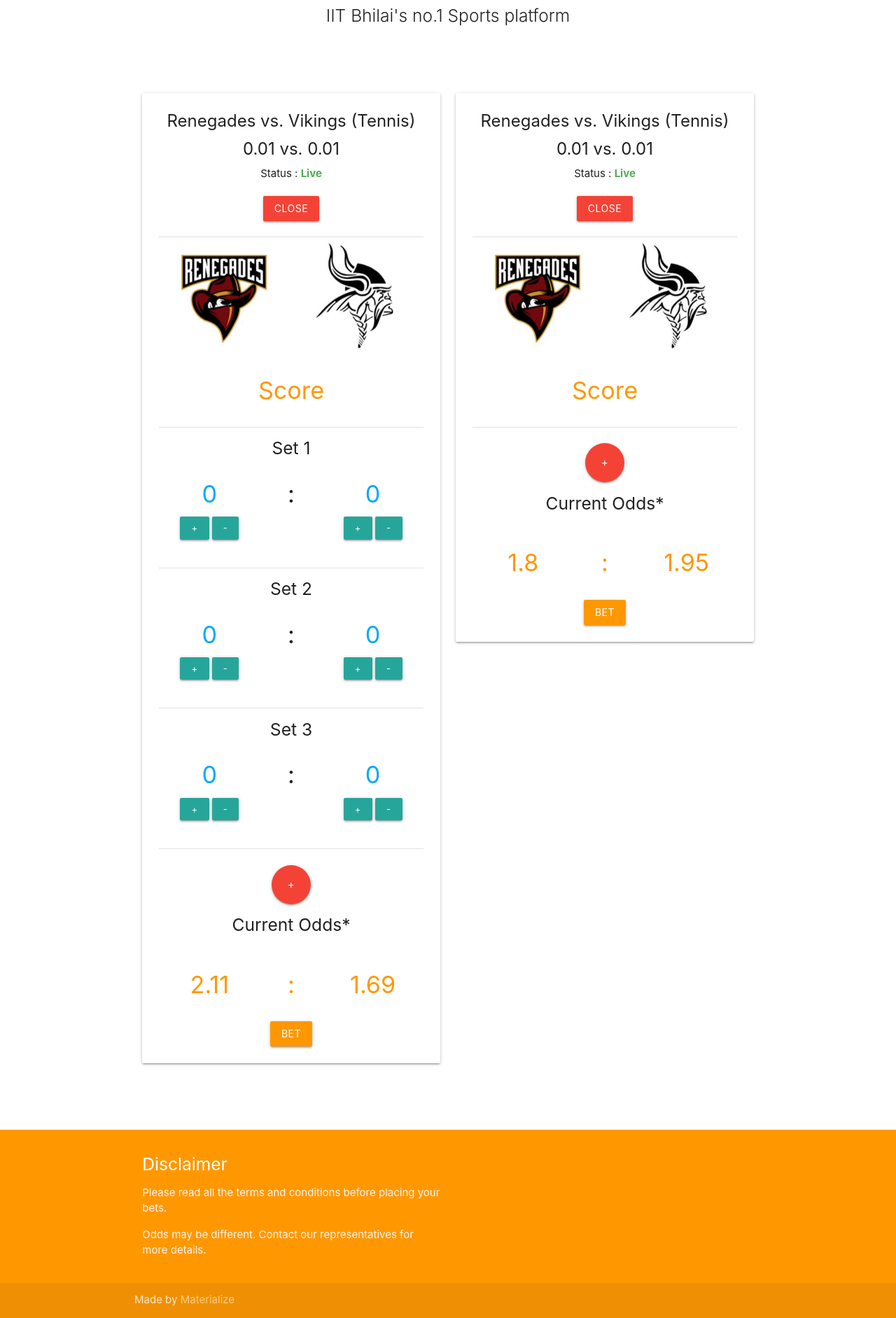
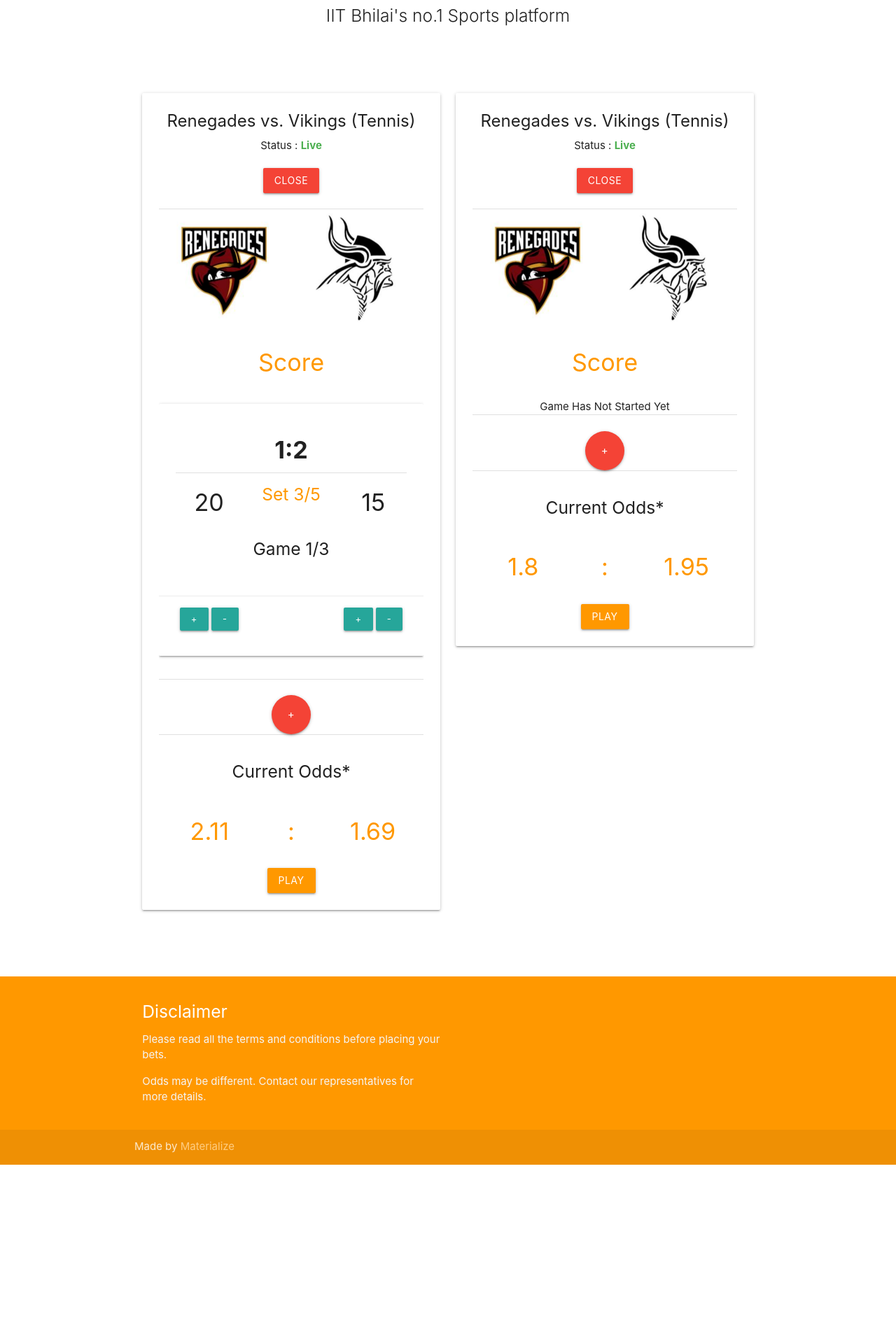
Before and after one commit to ayush1120/BetInf, a Django app: page / in a window 1280 px wide. Shown: the part 211-2094 px from the top of the page at 70% size. After the commit the page ends 1875 px from the top, so only its background shows below. Run offline with Django 3.2, Linux system fonts and the light colour scheme; a user stored in the database is signed in; data comes from the database, SQL or seed files in the repository; both versions use the stored data as it was after the commit; some libraries are stand-ins or nearby versions.

Commit message:
Addded carousel for games

```diff
--- a/stoned/backup/match1__RG__DF/bets.csv
+++ b/stoned/backup/match1__RG__DF/bets.csv
@@ -2,3 +2,5 @@ datetime,roll_no,match_pk,match_id,team,amount,payout
 23:57:53.653876,11740240,1,1__RG__DF,Renegades,560,5107.2
 00:02:01.980891,119121211213,1,1__RG__DF,Renegades,500,2410.0
 11:58:29.905315,11740510,1,1__RG__DF,Defenders,200,378.0
+05:11:57.856637,6900000096,1,1__RG__DF,Renegades,625,1175.0
+05:11:57.881824,6900000096,1,1__RG__DF,Defenders,100,5500188.0
--- a/stoned/boobi/models.py
+++ b/stoned/boobi/models.py
@@ -100,6 +100,7 @@ class Set(models.Model):
     team1_overs = models.IntegerField(default=0)
     team2_overs = models.IntegerField(default=0)
     name = models.CharField(max_length=25, blank=True)
+    set_num=models.IntegerField(blank=True, editable=False)
 
     def declare_winner(self):
         if self.team1_score>self.team2_score:
@@ -114,6 +115,7 @@ class Set(models.Model):
 
     def save(self, *args, **kwargs):
         prev_sets = list(Set.objects.filter(match=Match.objects.get(match_pk=self.match.match_pk)))
+        self.set_num =  len(prev_sets)+1
         if 'Set' not in self.name:
             self.name = 'Set '+str(len(prev_sets)+1)
         super().save(*args, **kwargs)
--- a/stoned/templates/game_card.html
+++ b/stoned/templates/game_card.html
@@ -1,3 +1,34 @@
+{% load static %}
+{% load addstr %}
+{% load matchsets %}
+
+
+{% if user_group.scout %}
+<form id="{{ set.set_pk|addstr:"inc_team1_score" }}" action="{% url 'updateMatch' %}" enctype="multipart/form-data"
+  method='POST'>
+  <input type="hidden" name="set_pk" value="{{set.set_pk}}">
+  <input type="hidden" name="team_num" value="1">
+  <input type="hidden" name="inc" value="1">
+</form>
+<form id="{{ set.set_pk|addstr:"dec_team1_score" }}" action="{% url 'updateMatch' %}" enctype="multipart/form-data"
+  method='POST'>
+  <input type="hidden" name="set_pk" value="{{set.set_pk}}">
+  <input type="hidden" name="team_num" value="1">
+  <input type="hidden" name="inc" value="0">
+</form>
+<form id="{{ set.set_pk|addstr:"inc_team2_score" }}" action="{% url 'updateMatch' %}" enctype="multipart/form-data"
+  method='POST'>
+  <input type="hidden" name="set_pk" value="{{set.set_pk}}">
+  <input type="hidden" name="team_num" value="2">
+  <input type="hidden" name="inc" value="1">
+</form>
+<form id="{{ set.set_pk|addstr:"dec_team2_score" }}" action="{% url 'updateMatch' %}" enctype="multipart/form-data"
+  method='POST'>
+  <input type="hidden" name="set_pk" value="{{set.set_pk}}">
+  <input type="hidden" name="team_num" value="2">
+  <input type="hidden" name="inc" value="0">
+</form>
+{% endif %}
 <div class="card">
     <div class="card-content">
         <h4 class=""><b>1:2</b></h4>
@@ -15,20 +46,26 @@
         </div>
 
         <div class="row">
-            <h5>Game 1/3</h5>
+            <h5>Game {{set.set_num}}/3</h5>
         </div>
     </div>
     <div class="card-action">
         <div class="row flex">
             <div class="col s4">
-                <button type="submit" form="" class="waves-effect waves-light btn green">+</button>
-                <button type="submit" form="" class="waves-effect waves-light btn red">-</button>
+            {% if user_group.scout %}
+            <button type='submit' form="{{ set.set_pk|addstr:"inc_team1_score" }}"
+              class="waves-effect waves-light btn-small">+</button>
+            <button type='submit' form="{{ set.set_pk|addstr:"dec_team1_score" }}"
+              class="waves-effect waves-light btn-small">-</button>
+            {% endif %}
             </div>
             <div class="col s4"></div>
-            <div class="col s4">
-                <button type="submit" form="" class="waves-effect waves-light btn green">+</button>
-                <button type="submit" form="" class="waves-effect waves-light btn red">-</button>
-            </div>
+            {% if user_group.scout %}
+            <button type='submit' form="{{ set.set_pk|addstr:"inc_team2_score" }}"
+              class="waves-effect waves-light btn-small">+</button>
+            <button type='submit' form="{{ set.set_pk|addstr:"dec_team2_score" }}"
+              class="waves-effect waves-light btn-small">-</button>
+            {% endif %}
         </div>
     </div>
 </div>
--- a/stoned/templates/index.html
+++ b/stoned/templates/index.html
@@ -16,6 +16,20 @@
 </head>
 
 <body>
+
+  <script>
+    document.addEventListener('DOMContentLoaded', function() {
+      M.AutoInit();
+      var elems = document.querySelectorAll('.carousel');
+      var instances = M.Carousel.init(elems, options);
+    });
+
+
+  </script>
+
+
+
+
   {% include 'navbar.html' %}
   <div class="section no-pad-bot" id="index-banner">
     <div class="container center">
@@ -32,7 +46,12 @@
   <div class="container">
     <div class="section">
       <div class="row">
-        {% include 'match_card.html' %}
+        {% for match in matches %}
+
+        <div class="col m6 s12">
+          {% include 'match_card.html' %}
+        </div>
+        {% endfor %}
       </div>
     </div>
   </div>
--- a/stoned/templates/match_card.html
+++ b/stoned/templates/match_card.html
@@ -2,56 +2,24 @@
 {% load addstr %}
 {% load matchsets %}
 
-{% for match in matches %}
+
 
 {% if user_group.scout %}
 <form id="{{ match.match_pk|addstr:'add_set' }}" action="{% url 'addset' %}" enctype="multipart/form-data"
   method="POST">
-    {% csrf_token %}
   <input type="hidden" name='match_pk' , value="{{match.match_pk}}">
 </form>
-{% for set in sets|matchsets:match.match_pk %}
-<form id="{{ set.set_pk|addstr:"inc_team1_score" }}" action="{% url 'updateMatch' %}" enctype="multipart/form-data"
-    method='POST'>
-    {% csrf_token %}
-    <input type="hidden" name="set_pk" value="{{set.set_pk}}">
-    <input type="hidden" name="team_num" value="1">
-    <input type="hidden" name="inc" value="1">
-</form>
-<form id="{{ set.set_pk|addstr:"dec_team1_score" }}" action="{% url 'updateMatch' %}" enctype="multipart/form-data"
-    method='POST'>
-    {% csrf_token %}
-    <input type="hidden" name="set_pk" value="{{set.set_pk}}">
-    <input type="hidden" name="team_num" value="1">
-    <input type="hidden" name="inc" value="0">
-</form>
-<form id="{{ set.set_pk|addstr:"inc_team2_score" }}" action="{% url 'updateMatch' %}" enctype="multipart/form-data"
-    method='POST'>
-    {% csrf_token %}
-    <input type="hidden" name="set_pk" value="{{set.set_pk}}">
-    <input type="hidden" name="team_num" value="2">
-    <input type="hidden" name="inc" value="1">
-</form>
-<form id="{{ set.set_pk|addstr:"dec_team2_score" }}" action="{% url 'updateMatch' %}" enctype="multipart/form-data"
-    method='POST'>
-    {% csrf_token %}
-    <input type="hidden" name="set_pk" value="{{set.set_pk}}">
-    <input type="hidden" name="team_num" value="2">
-    <input type="hidden" name="inc" value="0">
-</form>
-{% endfor %}
 {% endif %}
 {% if user_group.bookie %}
-<form id="{{ match.match_pk|addstr:"make_bet" }}" action="{% url 'bet' %}" enctype="multipart/form-data" method='POST'>
-    {% csrf_token %}
+<form id="{{ match.match_pk|addstr:'make_bet' }}" action="{% url 'bet' %}" enctype="multipart/form-data" method='POST'>
   <input type="hidden" name="match_pk" value="{{match.match_pk}}">
 </form>
 {% endif %}
-<div class="col m6 s12">
+
+
 <div class="card darken-1 center-align">
   <div class="card-content">
     <span class="card-title"><b>{{match.team1.name}} vs. {{match.team2.name}} ({{match.sport}})</b></span>
-            <span class="card-title"><b>{{match.profit.0}} vs. {{match.profit.1}}</b></span>
     <div class="row">
       Status : <b class="green-text">Live</b>
     </div>
@@ -75,44 +43,29 @@
       <h4 class="orange-text">Score</h4>
     </div>
 
+    {% if sets|matchsets:match.match_pk %}
+    <div id="{{ match.match_pk|addstr:'carousel' }}" class="carousel carousel-slider center">
+      <!-- <div class="carousel-fixed-item center">
+        <a class="btn waves-effect white grey-text darken-text-2">button</a>
+      </div> -->
       {% for set in sets|matchsets:match.match_pk %}
-            <div class="divider"></div>
-            <h5>{{set}}</h5>
-            <div class="row">
-                <div class="col s5">
-                    <div class="row">
-                        <h4 class="light-blue-text">{{set.team1_score}}</h4>
-                        {% if user_group.scout %}
-                        <button type='submit' form="{{ set.set_pk|addstr:"inc_team1_score" }}"
-                            class="waves-effect waves-light btn-small">+</button>
-                        <button type='submit' form="{{ set.set_pk|addstr:"dec_team1_score" }}"
-                            class="waves-effect waves-light btn-small">-</button>
-                        {% endif %}
-
-                    </div>
-                </div>
-                <div class="col s2">
-                    <h4>:</h4>
-                </div>
-                <div class="col s5">
-                    <div class="row">
-                        <h4 class="light-blue-text">{{set.team2_score}}</h4>
-                        {% if user_group.scout %}
-                        <button type='submit' form="{{ set.set_pk|addstr:"inc_team2_score" }}"
-                            class="waves-effect waves-light btn-small">+</button>
-                        <button type='submit' form="{{ set.set_pk|addstr:"dec_team2_score" }}"
-                            class="waves-effect waves-light btn-small">-</button>
-                        {% endif %}
-                    </div>
-                </div>
+      <div class="carousel-item" href="#one!">
+        {% include 'game_card.html' %}
       </div>
       {% endfor %}
+    </div>
+    {% else %}
+      <p>Game Has Not Started Yet</p>
+    {% endif %}
     <div class="divider"></div>
     <br>
     {% if user_group.scout %}
     <button type="submit" form="{{ match.match_pk|addstr:'add_set' }}"
       class="btn-floating btn-large waves-effect waves-light red">+</button>
     {% endif  %}
+    <br>
+    <div class="divider"></div>
+    <br>
 
 
     <div class="row">
@@ -130,12 +83,9 @@
       </div>
     </div>
     {% if user_group.bookie %}
-            <button type="submit" form="{{ match.match_pk|addstr:"make_bet" }}"
-                class="waves-effect waves-light btn orange">Bet</button>
+    <button type="submit" form="{{ match.match_pk|addstr:'make_bet' }}"
+      class="waves-effect waves-light btn orange">Play</button>
     {% endif %}
-
 
   </div>
 </div>
-</div>
-{% endfor %}
```
Also changed, not shown: stoned/templates/bet.html (+6 -5 lines), stoned/templates/card.html (deleted, +0 -95 lines), stoned/db.sqlite3. Lines whose indentation alone changed are shown as unchanged.
